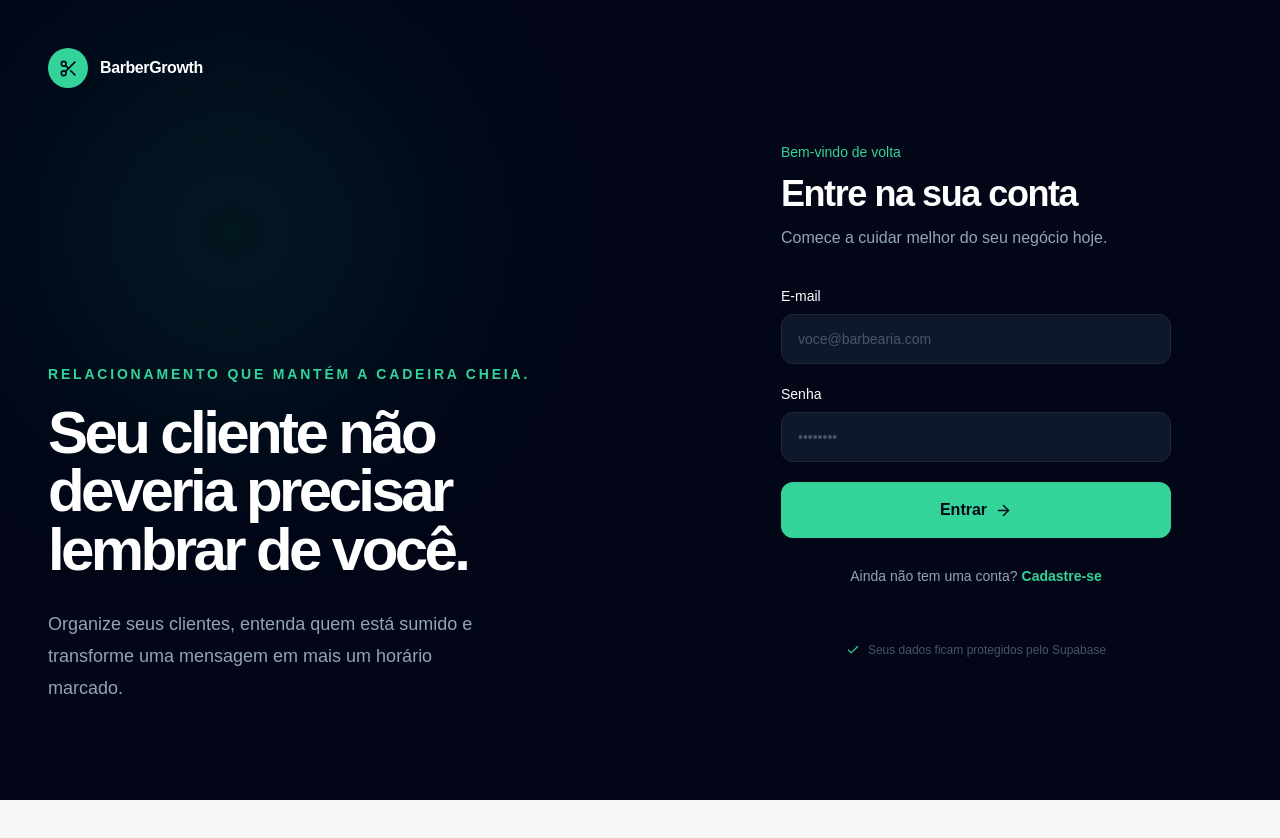
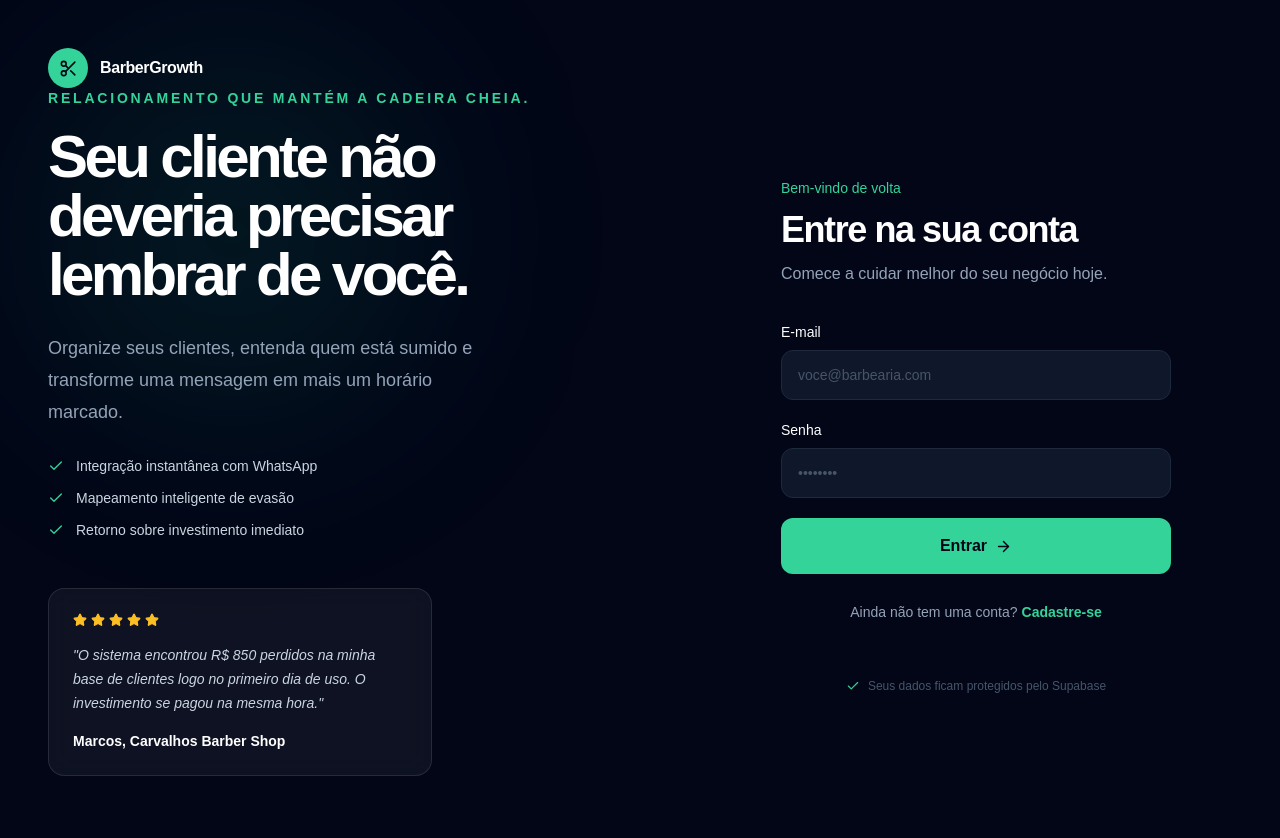
Before and after one commit to barbergrowth523-del/localgrowth, a Next.js app: page /login in a window 1280 px wide. Shown: the top 838 px of the page. Before the commit the page ends 800 px from the top, so only its background shows below. Built offline with nearby package versions, Linux system fonts and the light colour scheme.

Commit message:
feat: enrich auth promo panel

```diff
--- a/components/auth/login-form.tsx
+++ b/components/auth/login-form.tsx
@@ -1,7 +1,7 @@
 'use client'
 
 import { FormEvent, useState } from 'react'
-import { ArrowRight, Check, Scissors } from 'lucide-react'
+import { ArrowRight, Check, Scissors, Star } from 'lucide-react'
 import { createClient } from '@/lib/supabase/client'
 
 export function LoginForm({ initialMode = 'login' }: { initialMode?: 'login' | 'signup' }) {
@@ -22,7 +22,7 @@ export function LoginForm({ initialMode = 'login' }: { initialMode?: 'login' | '
   return <main className="grid min-h-screen bg-slate-950 text-white lg:grid-cols-[1.05fr_.95fr]">
     <section className="relative hidden overflow-hidden bg-slate-950 p-12 lg:flex lg:flex-col lg:justify-between"><div className="absolute left-10 top-10 h-96 w-96 rounded-full bg-emerald-500/10 blur-[100px]" />
       <div className="relative z-10 flex items-center gap-3 font-semibold tracking-tight"><span className="flex h-10 w-10 items-center justify-center rounded-full bg-emerald-400 text-slate-950"><Scissors size={19} /></span> BarberGrowth</div>
-      <div className="relative z-10 max-w-lg pb-12"><p className="mb-5 text-sm font-bold uppercase tracking-[.2em] text-emerald-400">Relacionamento que mantém a cadeira cheia.</p><h1 className="text-6xl font-semibold leading-[.98] tracking-[-.06em] text-white">Seu cliente não deveria precisar lembrar de você.</h1><p className="mt-7 max-w-md text-lg leading-8 text-slate-400">Organize seus clientes, entenda quem está sumido e transforme uma mensagem em mais um horário marcado.</p></div>
+      <div className="relative z-10 max-w-lg pb-12"><p className="mb-5 text-sm font-bold uppercase tracking-[.2em] text-emerald-400">Relacionamento que mantém a cadeira cheia.</p><h1 className="text-6xl font-semibold leading-[.98] tracking-[-.06em] text-white">Seu cliente não deveria precisar lembrar de você.</h1><p className="mt-7 max-w-md text-lg leading-8 text-slate-400">Organize seus clientes, entenda quem está sumido e transforme uma mensagem em mais um horário marcado.</p><ul className="mt-7 space-y-3 text-sm text-slate-300"><li className="flex items-center gap-3"><Check size={16} className="shrink-0 text-emerald-400" />Integração instantânea com WhatsApp</li><li className="flex items-center gap-3"><Check size={16} className="shrink-0 text-emerald-400" />Mapeamento inteligente de evasão</li><li className="flex items-center gap-3"><Check size={16} className="shrink-0 text-emerald-400" />Retorno sobre investimento imediato</li></ul><div className="mt-12 max-w-sm rounded-2xl border border-white/10 bg-white/5 p-6 backdrop-blur-md"><div className="flex gap-1 text-amber-400">{[1, 2, 3, 4, 5].map(star => <Star key={star} size={14} fill="currentColor" />)}</div><p className="mt-4 text-sm italic leading-6 text-slate-300">&quot;O sistema encontrou R$ 850 perdidos na minha base de clientes logo no primeiro dia de uso. O investimento se pagou na mesma hora.&quot;</p><p className="mt-4 text-sm font-semibold text-white">Marcos, Carvalhos Barber Shop</p></div></div>
     </section>
     <section className="flex items-center justify-center bg-slate-950 px-6 py-12"><div className="w-full max-w-[390px]">
       <div className="mb-10 lg:hidden flex items-center gap-3 font-semibold"><span className="flex h-9 w-9 items-center justify-center rounded-full bg-emerald-400 text-slate-950"><Scissors size={17} /></span> BarberGrowth</div>
```
